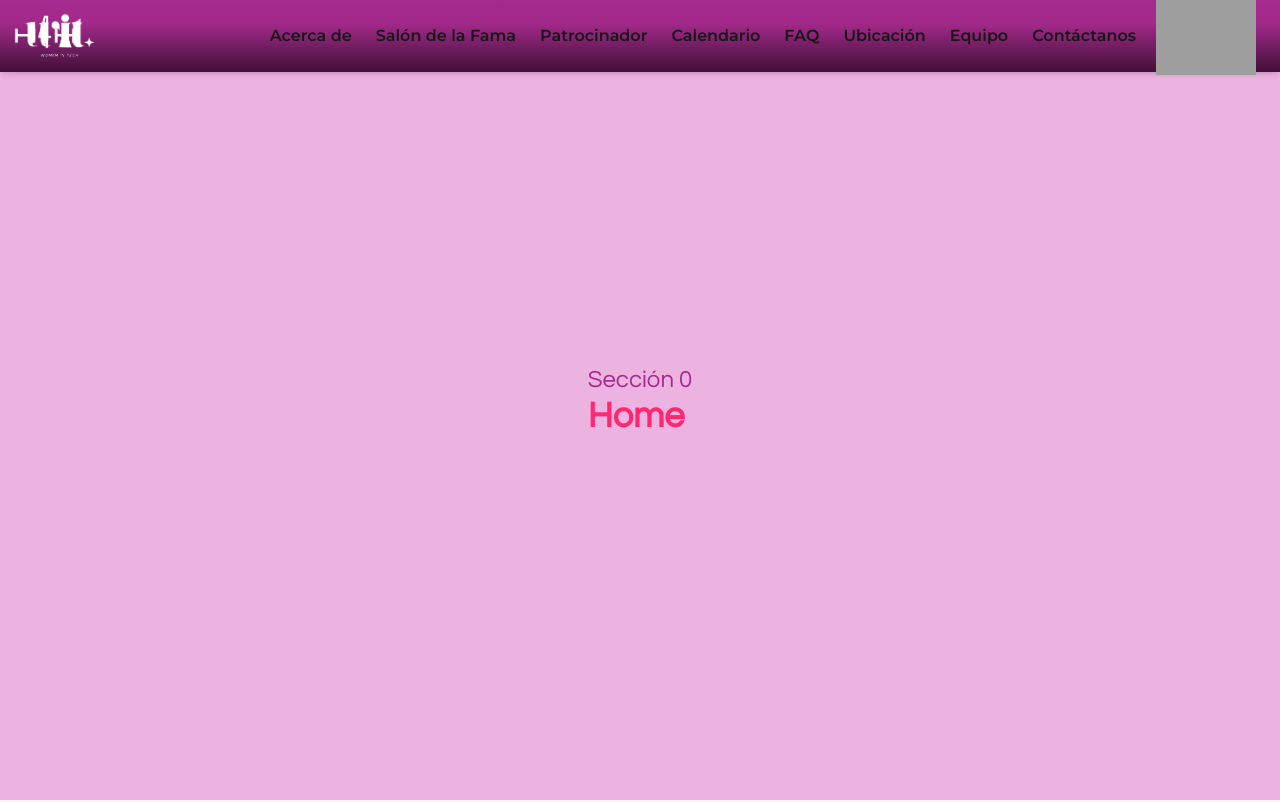
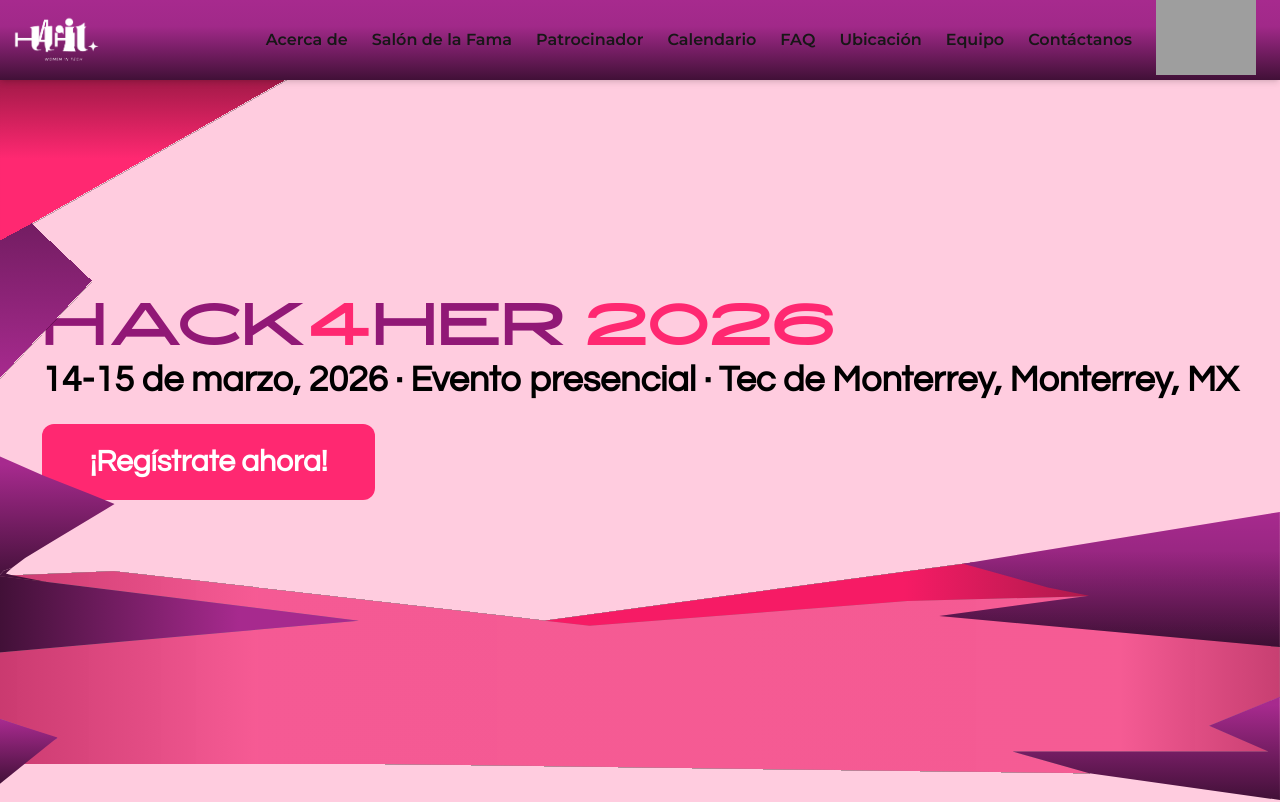
Before and after one commit to WIT-MTY/webpage_h4h, a Next.js app: page / in a window 1280 px wide. Shown: the top 802 px of the page. Built offline with nearby package versions, Linux system fonts and the light colour scheme; grey boxes are pictures that could not be loaded.

Commit message:
progreso home section
añadi un file tailwind.config.ts tambien

```diff
--- a/app/componentes/navbar/header.tsx
+++ b/app/componentes/navbar/header.tsx
@@ -11,7 +11,7 @@ const Header = () => {
       style={{
         background: 'linear-gradient(180deg, #A72A8E 0%, #A12989 33%, #411037 100%)'
       }}>
-      <nav className="px-6 py-3 font-montserrat font-semibold text-base">
+      <nav className="px-7 py-4 font-montserrat font-semibold text-base">
         <div className="flex justify-between items-center">
 
           <Logo image_logo="/images/wit_logos/logo_wit_blanco.png"/>
--- a/app/globals.css
+++ b/app/globals.css
@@ -1,7 +1,7 @@
 @import "tailwindcss";
 
 :root {
-  --background: #ffffff;
+  --background: #EECAD7;
   --foreground: #171717;
 }
 
@@ -19,7 +19,6 @@
   --color-principal-morado-600: #e147be;
   --color-principal-morado-700: #dc29b4;
   --color-principal-morado-800: #c1209d;
-
 
   --color-principal-rosa: #ff2871;
   --color-principal-rosa-50: #fff5f8;
@@ -105,7 +104,7 @@
 }
 .font-high-cruiser {
     font-family: var(--font-high-cruiser);
-  }
+}
 
 @media (prefers-color-scheme: dark) {
   :root {
--- a/app/pages/acercaSection.tsx
+++ b/app/pages/acercaSection.tsx
@@ -3,7 +3,7 @@ import Section from "../componentes/general/Section";
 
 const AcercaSection = () => {
     return (
-        <Section id="acerca" backgroundColor="bg-secundario-rosa-50" className="h-full flex flex-col items-center justify-center">
+      <Section id="home" backgroundColor="bg-secundario-rosa-claro-300" className="h-full flex flex-col items-center justify-center">
         <p className="text-secundario-morado text-2xl">Sección 1</p>
         <h2 className="font-questrial text-4xl font-bold text-principal-rosa">Acerca de</h2>
         <h1 className="font-high-cruiser text-6xl text-morado-700">Otra fuente [High Cruiser] AA Aa aa</h1>
--- a/app/pages/homeSection.tsx
+++ b/app/pages/homeSection.tsx
@@ -1,11 +1,41 @@
 import React from "react";
 import Section from "../componentes/general/Section";
+import Image from "next/image";
 
 const HomeSection = () => {
     return (
-        <Section id="home" backgroundColor="bg-secundario-morado-300" className="h-full flex flex-col items-center justify-center">
-        <p className="text-secundario-morado text-2xl">Sección 0</p>
-        <h2 className="font-questrial text-4xl font-bold text-principal-rosa">Home</h2>
+        <Section id="home" backgroundColor="bg-secundario-rosa-claro-300" className="h-full flex flex-col items-center justify-center">
+       <h1 className="font-high-cruiser text-6xl">
+          <span className="text-principal-morado">HACK</span>
+          <span className="text-principal-rosa">4</span>
+          <span className="text-principal-morado">HER</span>
+          <span className="text-principal-rosa"> 2026</span>
+        </h1>
+        <h2 className="font-questrial text-4xl font-bold text-neutro-negro">14-15 de marzo, 2026 · Evento presencial · Tec de Monterrey, Monterrey, MX</h2>
+
+        <button className="mt-6 bg-principal-rosa text-white px-12 py-5 rounded-xl font-bold text-3xl hover:bg-principal-rosa-800 transition">
+        ¡Regístrate ahora!
+        </button>
+
+
+                <div className="absolute top-18 left-0">
+                    <Image
+                        src="/images/home_section/Vector1.svg"
+                        alt="Decorative vector"
+                        width={300}
+                        height={300}
+                        className="block"
+                    />
+                </div>
+                <div className="absolute bottom-0 left-0">
+                    <Image
+                        src="/images/home_section/Vector2.svg"
+                        alt="Decorative vector"
+                        width={1500}
+                        height={300}
+                        className="block"
+                    />
+                </div>
       </Section>
     )
 }
--- /dev/null
+++ b/tailwind.config.ts
@@ -0,0 +1,11 @@
+import type { Config } from "tailwindcss";
+
+const config: Config = {
+  content: [
+    "./app/**/*.{js,ts,jsx,tsx}",
+  ],
+  // en tailwind v4, los colores se definen en global.css con @theme
+  plugins: [],
+};
+
+export default config;
```
Also changed, not shown: public/images/home_section/Vector1.svg (added), public/images/home_section/Vector2.svg (added).
